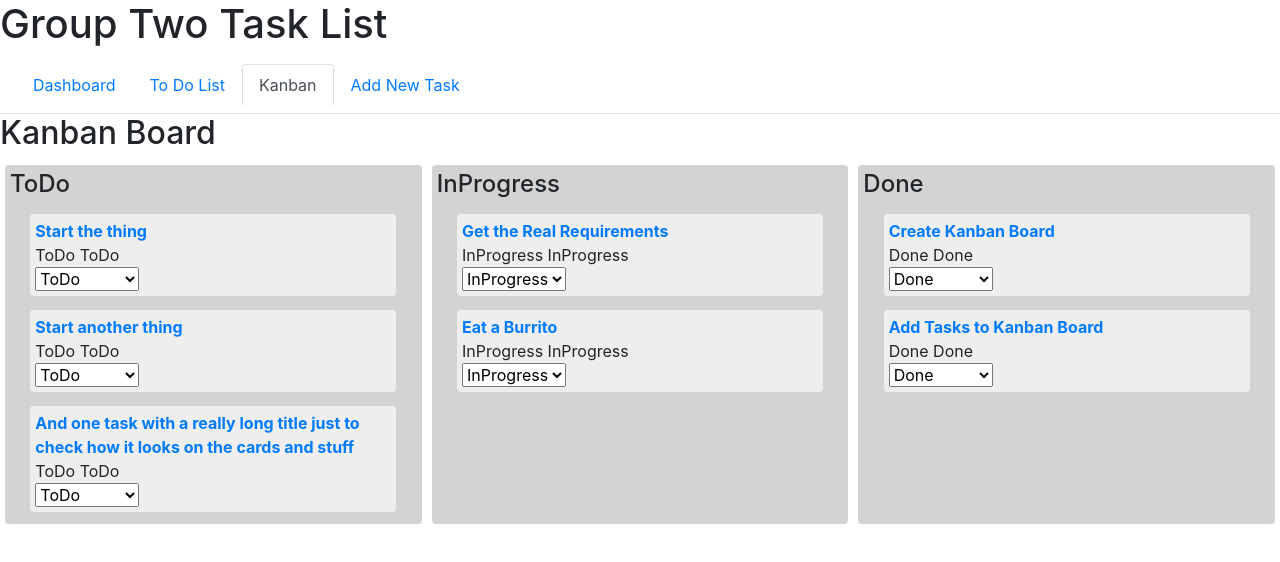
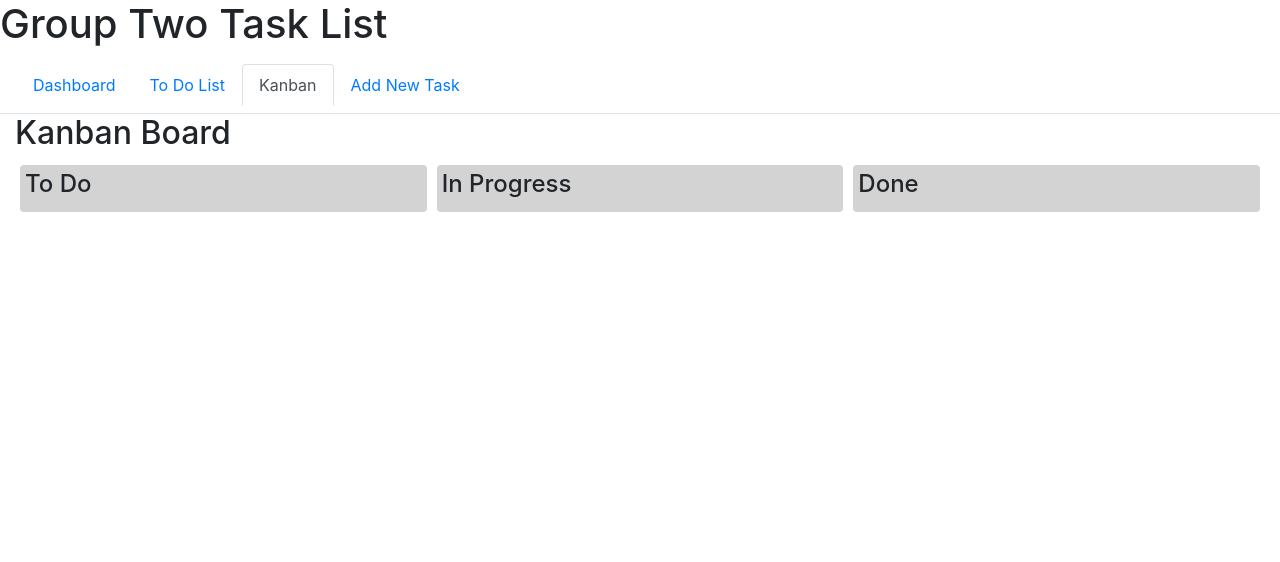
Before and after one commit to vtchris/rocp2_tasks, an Angular app in the folder client/: page /kanban in a window 1280 px wide. Shown: the top 562 px of the page. Built offline with nearby package versions, Linux system fonts and the light colour scheme.

Commit message:
trying to change categories to non-matching enum

```diff
--- a/client/src/app/kanban/categories-enum.ts
+++ b/client/src/app/kanban/categories-enum.ts
@@ -1,5 +1,5 @@
 export enum categories {
-    ToDo = 'ToDo',
-    InProgress = 'InProgress',
-    Done = 'Done'
+  kanban_ToDo = "To Do",
+  kanban_InProgress = "In Progress",
+  kanban_Done = "Done"
   }
--- a/client/src/app/kanban/kanban-board/kanban-board.component.html
+++ b/client/src/app/kanban/kanban-board/kanban-board.component.html
@@ -1,6 +1,8 @@
-<h2>Kanban Board</h2>
-<div class="row no-gutters">
-    <div *ngFor="let category of categoryOptions" class="col-lg">
-        <app-kanban-category category="{{category}}"></app-kanban-category>
+<div class="container-fluid">
+    <h2>Kanban Board</h2>
+    <div class="row no-gutters">
+        <div *ngFor="let category of categoryOptions" class="col-lg">
+            <app-kanban-category categoryInput={{category}}></app-kanban-category>
+        </div>
     </div>
 </div>
--- a/client/src/app/kanban/kanban-board/kanban-board.component.ts
+++ b/client/src/app/kanban/kanban-board/kanban-board.component.ts
@@ -14,7 +14,10 @@ export class KanbanBoardComponent implements OnInit {
   constructor() { }
 
   ngOnInit(): void {
-    this.categoryOptions = Object.keys(this.categories);
+    this.categoryOptions = Object.keys(this.categories).map(key => categories[key]);
+    //for (let value in categories) {this.categoryOptions.push[value];}
+    this.categoryOptions.forEach(v => console.log("Board Init: " + v));
+    console.log("Board Init Done");
   }
 
 }
--- a/client/src/app/kanban/kanban-category/kanban-category.component.ts
+++ b/client/src/app/kanban/kanban-category/kanban-category.component.ts
@@ -12,7 +12,8 @@ import { KBTASKS } from '../kanban-tasks-demo';
 })
 export class KanbanCategoryComponent implements OnInit {
 
-  @Input() category: categories;
+  @Input() categoryInput: any;
+  category : categories;
   private categories = categories;
   categoryOptions = [];
   //tasks: Todo[] = [];
@@ -22,16 +23,35 @@ export class KanbanCategoryComponent implements OnInit {
 
   ngOnInit(): void {
     this.getKanbanTasks();
-    this.categoryOptions = Object.keys(this.categories);
+    this.category = this.getCategory(this.categoryInput);
+
+    this.categoryOptions = Object.keys(this.categories).map(key => categories[key]);
+    this.categoryOptions.forEach(v => console.log("Category Init: " + v));
+    console.log("Category Init Done");
   }
 
   getKanbanTasks(): void{
     //this.taskService.getTodos()
       //.subscribe(tasks =>
         this.tasks = this.tasks
-          .filter(task => task.tag === this.category);
+          .filter(task => task.tag === this.categoryInput);
           //TODO: update with actual API property
 
   }
 
+  getCategory(value : string): categories {
+    let cat: categories;
+    for (let key in categories) {
+      if (value === categories[key]) {
+        console.log(`"${value}" (type: ${typeof(value)}) is "${key}" (type: ${typeof(key)})`);
+        cat = categories[key];
+        break;
+      } else {
+        console.log(`"${value}" (type: ${typeof(value)}) is not "${key}" (type: ${typeof(key)})`);
+      }
+    }
+    console.log(`getCategory is returning ${cat}`)
+    return cat;
+  }
+
 }
--- a/client/src/app/kanban/kanban-tasks-demo.ts
+++ b/client/src/app/kanban/kanban-tasks-demo.ts
@@ -3,42 +3,42 @@ export const KBTASKS = [
                 title: "Create Kanban Board",
                 createdOn: new Date("2020-08-22"),
                 completed: false,
-                tag: "Done"
+                tag: "kanban_Done"
             },
             {   id: 1001,
                 title: "Add Tasks to Kanban Board",
                 createdOn: new Date("2020-08-22"),
                 completed: false,
-                tag: "Done"
+                tag: "kanban_Done"
             },
             {   id: 1002,
                 title: "Get the Real Requirements",
                 createdOn: new Date("2020-08-22"),
                 completed: false,
-                tag: "InProgress"
+                tag: "kanban_InProgress"
             },
             {   id: 1003,
                 title: "Eat a Burrito",
                 createdOn: new Date("2020-08-22"),
                 completed: false,
-                tag: "InProgress"
+                tag: "kanban_InProgress"
             },
             {   id: 1004,
                 title: "Start the thing",
                 createdOn: new Date("2020-08-22"),
                 completed: false,
-                tag: "ToDo"
+                tag: "kanban_ToDo"
             },
             {   id: 1005,
                 title: "Start another thing",
                 createdOn: new Date("2020-08-22"),
                 completed: false,
-                tag: "ToDo"
+                tag: "kanban_ToDo"
             },
             {   id: 1006,
                 title: "And one task with a really long title just to check how it looks on the cards and stuff",
                 createdOn: new Date("2020-08-22"),
                 completed: false,
-                tag: "ToDo"
+                tag: "kanban_ToDo"
             },
         ];
```
